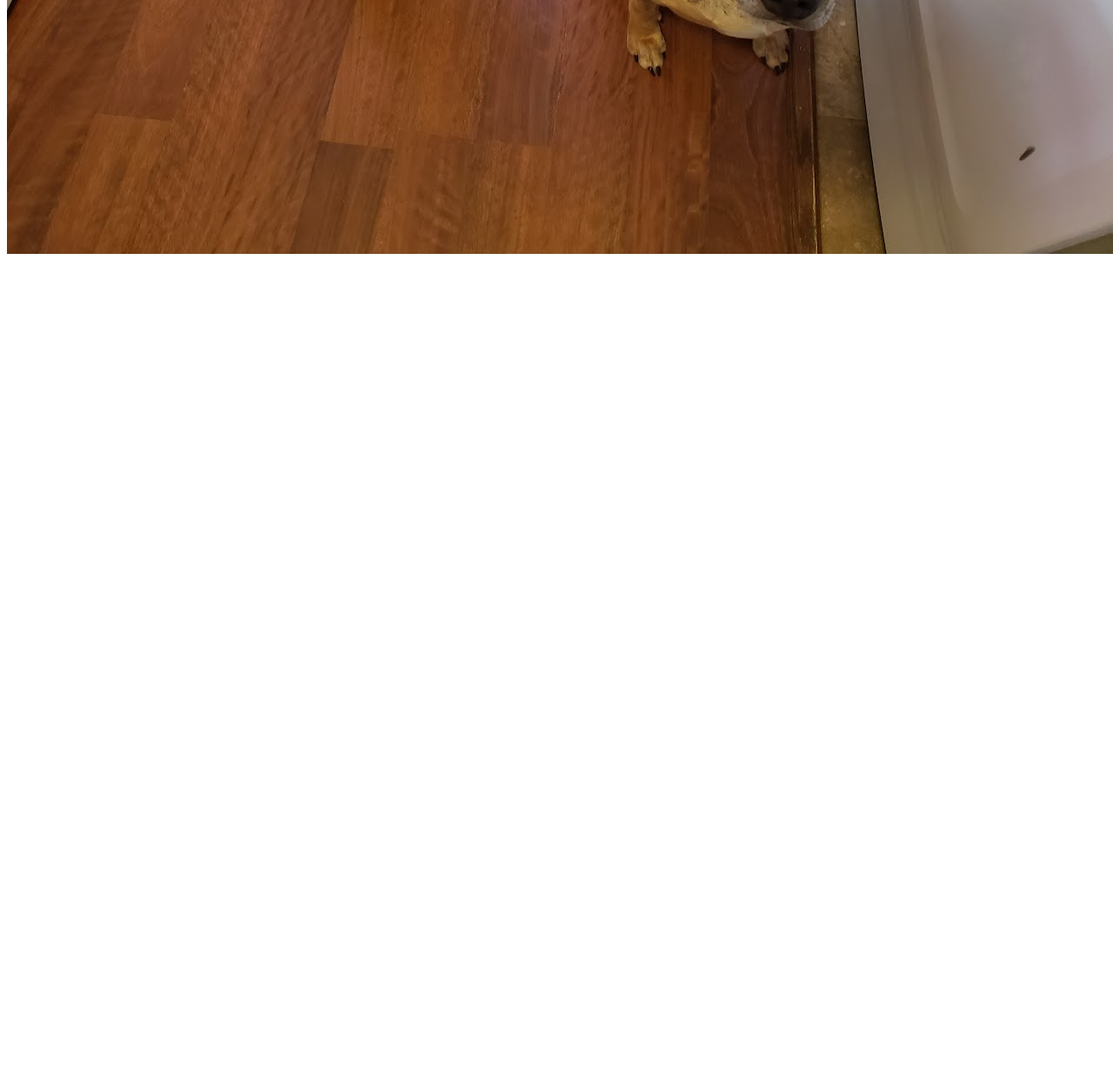
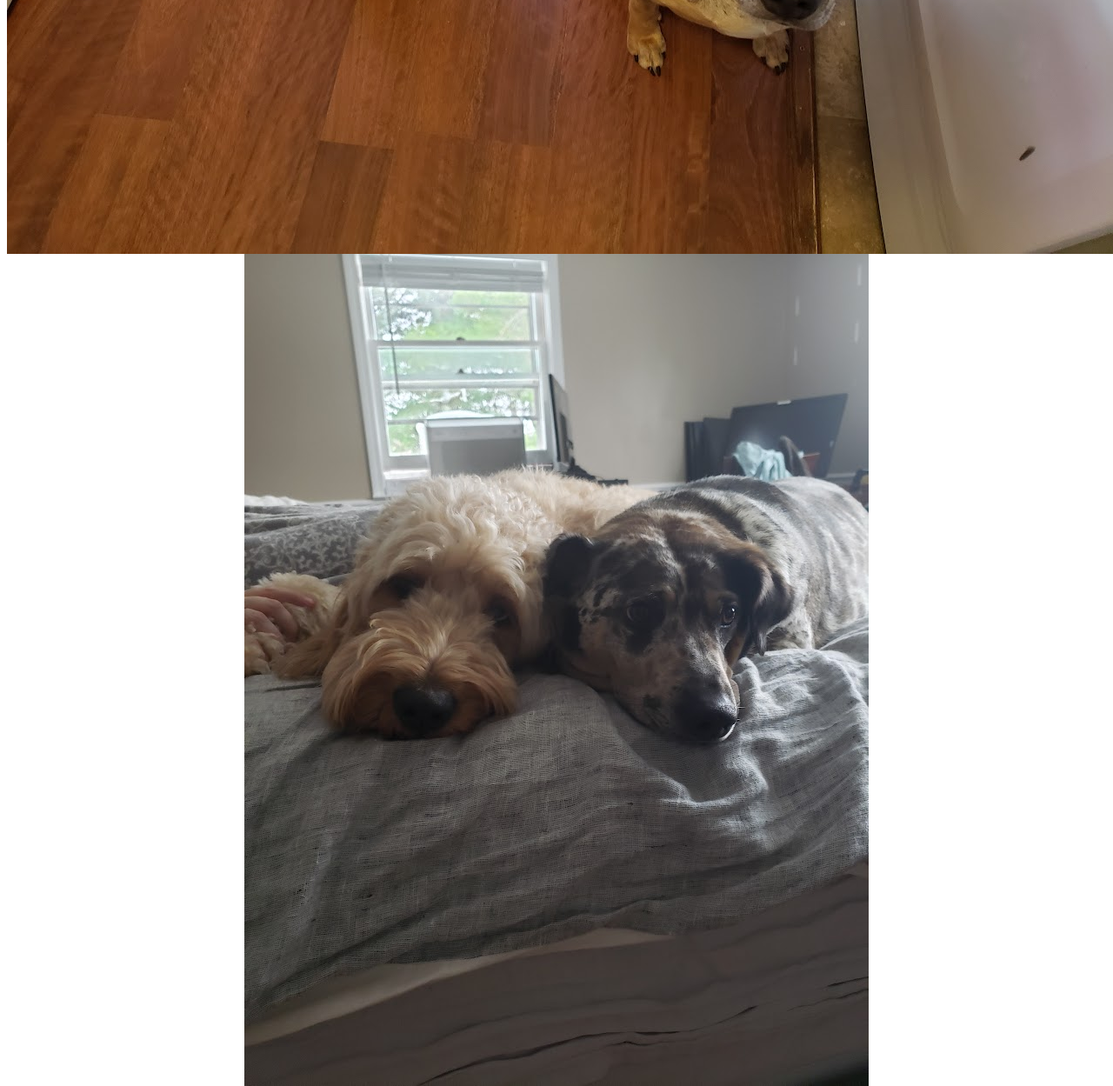
Before and after one commit to TheHumanistX/DaBoiz, a plain HTML site: page index.html in a window 1280 px wide. Shown: the part 3544-4793 px from the top of the page at 87% size. Before the commit the page ends 3844 px from the top, so only its background shows below. Drawn offline with Linux system fonts and the light colour scheme.

Commit message:
Update index.html

```diff
--- a/index.html
+++ b/index.html
@@ -18,6 +18,9 @@ DA BOIZZZZ
     <div>
     <center><img src="20240411_112957.jpg"></center>
   </div>
+    <div>
+    <center><img src="20241123_150859.jpg"></center>
+  </div>
 </body>
 
 
```
